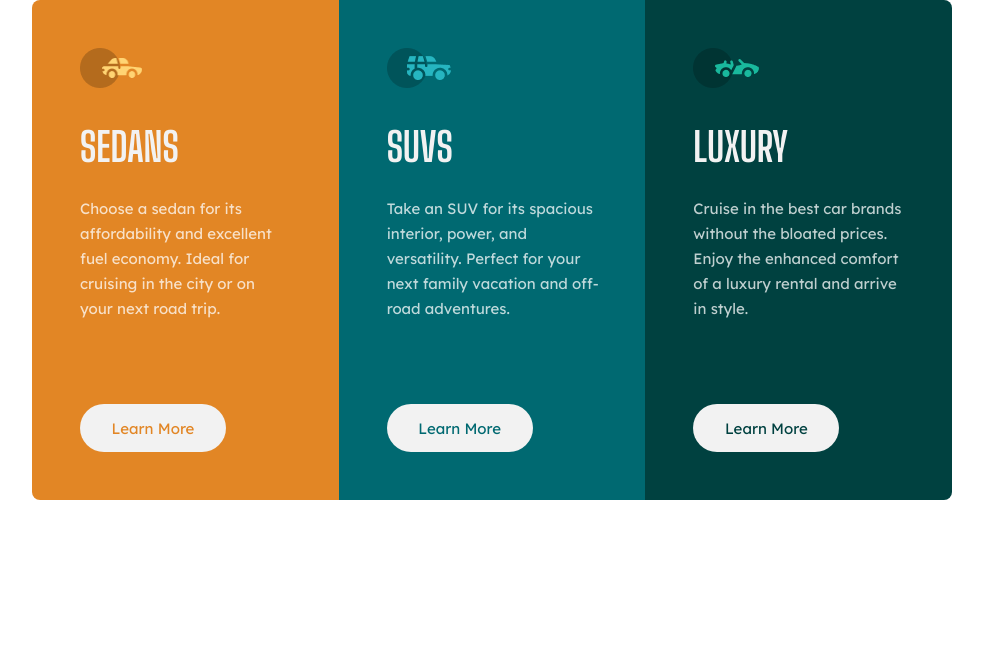
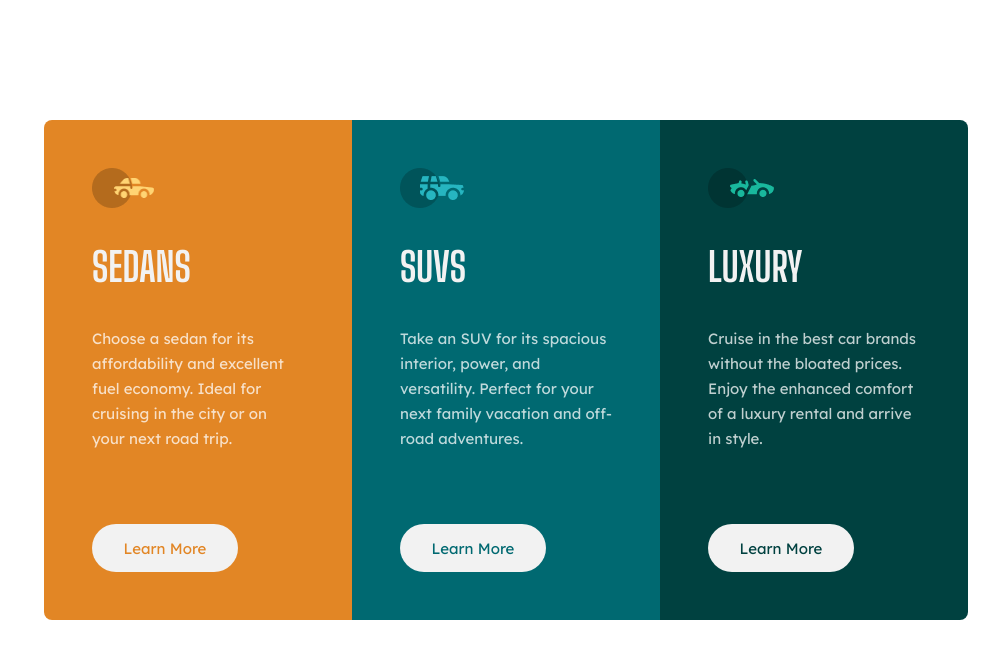
Before and after one commit to BorisenkoA/Artem-Borisenko, a plain HTML site: page 3-column-preview-card-component/index.html in a window 1280 px wide. Shown: the whole page, without its empty margins (148-1147 px from the left). Drawn offline with Linux system fonts and the light colour scheme.

Commit message:
Initial commit

```diff
--- a/3-column-preview-card-component/main.css
+++ b/3-column-preview-card-component/main.css
@@ -17,27 +17,30 @@ body {
 }
 
 .cars {
-  width: 920px;
-  display: flex;
-  justify-content: space-between;
-  align-items: center;
-  margin: 0 auto;
+  display: grid;
+  grid-template-columns: repeat(3, 1fr);
+  position: absolute;
+  top: 15%;
+  left: 15%;
+  border-radius: 8px;
+  overflow: hidden;
 }
 
 .car_type {
-  width: 307px;
+  display: flex;
+  flex-direction: column;
+  gap: 35px;
+  padding: 48px;
 }
 
 .sedan {
   background-color: var(--background-color_1);
-  border-radius: 8px 0 0 8px;
 }
 
 .car_type_logo {
   width: 65px;
   display: flex;
   align-items: center;
-  margin: 48px 0 0 48px;
 }
 
 .oval {
@@ -55,14 +58,14 @@ h1 {
   font-size: 40px;
   text-transform: uppercase;
   font-family: var(--font-family_1);
-  margin: 35px 0 0 48px;
   color: var(--color_1);
+  margin: 0;
 }
 
 p {
   display: block;
   width: 212px;
-  margin: 25px 0 0 48px;
+  margin: 0;
   font-size: 15px;
   font-family: var(--font-family_2);
   color: #FFFFFF;
@@ -77,10 +80,10 @@ p {
   box-sizing: border-box;
   width: 146px;
   height: 48px;
+  margin-top: 38px;
   border-radius: 25px;
   background-color: var(--background-color_2);
   color: var(--color_3);
-  margin: 83px 0 48px 48px;
   text-align: center;
   font-size: 15px;
   font-family: var(--font-family_2);
@@ -112,7 +115,6 @@ a {
 
 .luxury {
   background-color: var(--background-color_4);
-  border-radius: 0 8px 8px 0;
 }
 
 .suv_btn {
@@ -141,19 +143,20 @@ a {
 @media screen and (max-width: 320px) {
   .cars {
     width: 327px;
-    flex-direction: column;
-
+    grid-template-columns: 1fr;
+    overflow: hidden;
+    border: 8px;
   }
 
-  .sedan {
-    border-radius: 8px 8px 0 0;
-  }
-
-  .luxury {
-    border-radius: 0 0 8px 8px;
+  .car_type {
+    gap: 25px;
   }
 
   .car_btn {
-    margin-top: 25px;
+    margin-top: 0;
+  }
+
+  h1 {
+    margin-top: 10px;
   }
 }
```
